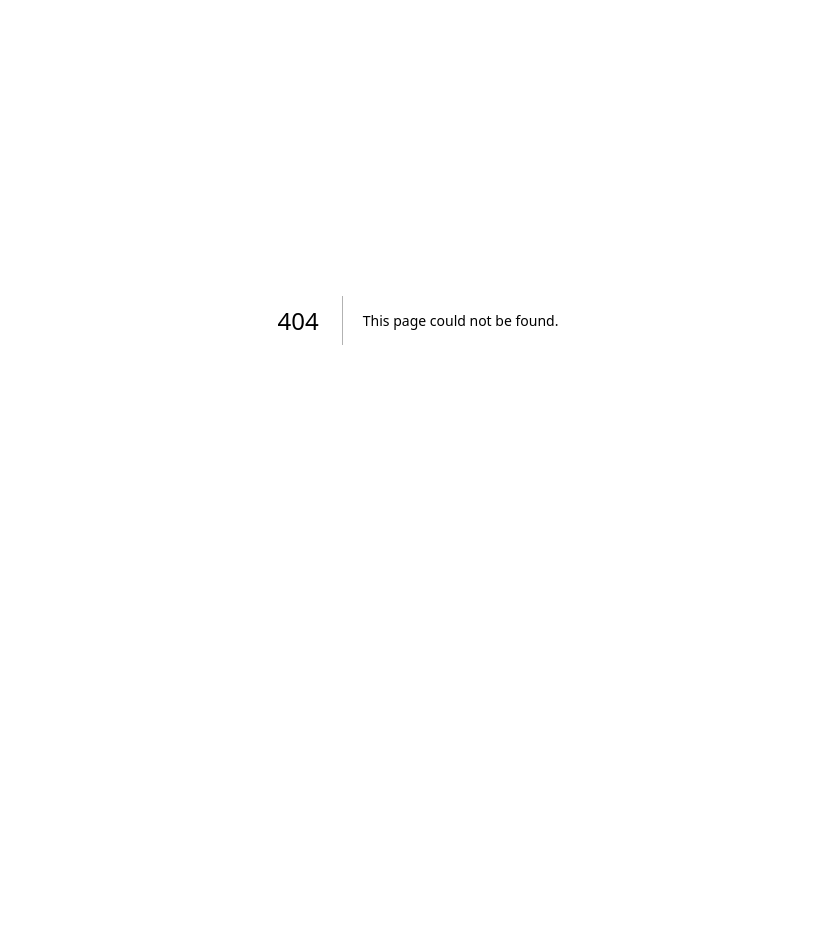
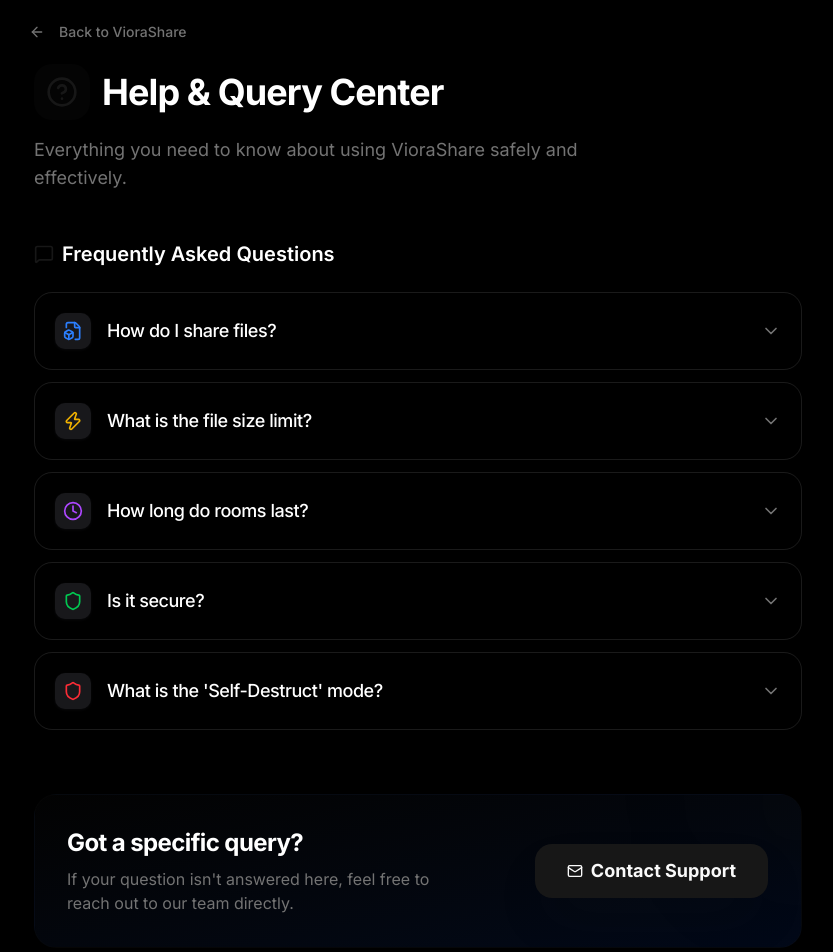
Before and after one commit to sachusorav/VioraShare, a Next.js app: page /help in a window 1280 px wide. Before the commit this address had no page. Shown: the part 80-1032 px from the top of the page, without its empty margins (222-1055 px from the left). Before the commit the page ends 800 px from the top, so only its background shows below. Built offline with nearby package versions, Linux system fonts and the light colour scheme.

Commit message:
feat: implement professional Help & Query Center with interactive FAQ

```diff
--- /dev/null
+++ b/src/app/help/page.tsx
@@ -0,0 +1,151 @@
+"use client";
+
+import { useState } from "react";
+import Link from "next/link";
+import { Button } from "@/components/ui/button";
+import {
+  ArrowLeft,
+  HelpCircle,
+  ChevronDown,
+  Mail,
+  Shield,
+  Clock,
+  Zap,
+  FileBox,
+  MessageSquare
+} from "lucide-react";
+import { motion, AnimatePresence } from "framer-motion";
+
+const faqs = [
+  {
+    question: "How do I share files?",
+    answer: "Simply create a 'Room' with a custom duration (15m, 1h, or 24h) and a passcode. Once the room is created, upload your files and share the magic link or the room ID and passcode with your friends. Everything syncs instantly!",
+    icon: <FileBox className="w-5 h-5 text-blue-500" />
+  },
+  {
+    question: "What is the file size limit?",
+    answer: "VioraShare currently supports files up to 50MB for optimal speed and reliability. If you need larger file support, feel free to reach out to our team.",
+    icon: <Zap className="w-5 h-5 text-yellow-500" />
+  },
+  {
+    question: "How long do rooms last?",
+    answer: "You are the master! You can choose 15 minutes for a quick drop, 1 hour for a meeting, or 24 hours for long-term collaboration. Once the timer hits zero, the room and all its files are permanently deleted from our servers.",
+    icon: <Clock className="w-5 h-5 text-purple-500" />
+  },
+  {
+    question: "Is it secure?",
+    answer: "Absolutely. We don't require accounts, so your personal identity is never at risk. Files are stored in secure, encrypted buckets and protected by the room passcode you set. Plus, our 'Self-Destruct' feature ensures files expire instantly after download.",
+    icon: <Shield className="w-5 h-5 text-green-500" />
+  },
+  {
+    question: "What is the 'Self-Destruct' mode?",
+    answer: "When enabled, 'Self-Destruct' ensures that once a file is downloaded, it is immediately deleted from our server. This is the ultimate privacy tier for highly sensitive sharing.",
+    icon: <Shield className="w-5 h-5 text-red-500" />
+  }
+];
+
+export default function HelpPage() {
+  const [openIndex, setOpenIndex] = useState<number | null>(null);
+
+  const toggle = (index: number) => {
+    setOpenIndex(openIndex === index ? null : index);
+  };
+
+  return (
+    <main className="min-h-screen bg-black text-white p-6 md:p-24 selection:bg-primary/30 selection:text-primary-foreground">
+      <div className="max-w-3xl mx-auto space-y-12 animate-in fade-in slide-in-from-bottom-4 duration-700">
+
+        {/* Header Section */}
+        <div className="space-y-4">
+          <Link href="/">
+            <Button variant="ghost" className="mb-4 -ml-4 hover:bg-white/5 transition-colors text-muted-foreground">
+              <ArrowLeft className="w-4 h-4 mr-2" />
+              Back to VioraShare
+            </Button>
+          </Link>
+          <div className="flex items-center gap-3">
+            <div className="p-3 bg-primary/20 rounded-2xl relative">
+              <div className="absolute inset-0 bg-primary/40 rounded-2xl blur-xl animate-pulse -z-10" />
+              <HelpCircle className="w-8 h-8 text-primary" />
+            </div>
+            <h1 className="text-4xl font-bold tracking-tight">Help & Query Center</h1>
+          </div>
+          <p className="text-muted-foreground text-lg max-w-xl">
+            Everything you need to know about using VioraShare safely and effectively.
+          </p>
+        </div>
+
+        {/* FAQ Section */}
+        <div className="space-y-4">
+          <h2 className="text-xl font-semibold mb-6 flex items-center gap-2">
+            <MessageSquare className="w-5 h-5 text-primary" />
+            Frequently Asked Questions
+          </h2>
+
+          <div className="space-y-3">
+            {faqs.map((faq, index) => (
+              <div
+                key={index}
+                className={`border border-white/10 rounded-2xl overflow-hidden transition-all duration-300 ${
+                  openIndex === index ? 'bg-white/5 ring-1 ring-primary/30' : 'bg-transparent hover:bg-white/5'
+                }`}
+              >
+                <button
+                  onClick={() => toggle(index)}
+                  className="w-full flex items-center justify-between p-5 text-left focus:outline-none"
+                >
+                  <div className="flex items-center gap-4">
+                    <div className="p-2 rounded-lg bg-zinc-900 shadow-sm shadow-zinc-950">
+                      {faq.icon}
+                    </div>
+                    <span className="font-medium text-lg tracking-tight">{faq.question}</span>
+                  </div>
+                  <ChevronDown className={`w-5 h-5 text-muted-foreground transition-transform duration-300 ${openIndex === index ? 'rotate-180' : ''}`} />
+                </button>
+
+                <AnimatePresence>
+                  {openIndex === index && (
+                    <motion.div
+                      initial={{ height: 0, opacity: 0 }}
+                      animate={{ height: "auto", opacity: 1 }}
+                      exit={{ height: 0, opacity: 0 }}
+                      className="px-5 pb-5 ml-14"
+                    >
+                      <p className="text-zinc-400 leading-relaxed max-w-xl text-base">
+                        {faq.answer}
+                      </p>
+                    </motion.div>
+                  )}
+                </AnimatePresence>
+              </div>
+            ))}
+          </div>
+        </div>
+
+        {/* Contact Support Card */}
+        <div className="mt-16 p-8 rounded-3xl bg-gradient-to-br from-primary/10 to-blue-600/10 border border-primary/20 relative overflow-hidden group">
+          <div className="absolute top-0 right-0 w-32 h-32 bg-primary/20 blur-[60px] rounded-full -translate-y-1/2 translate-x-1/2 group-hover:bg-primary/30 transition-all duration-500" />
+          <div className="relative z-10 flex flex-col md:flex-row items-center justify-between gap-8">
+            <div className="space-y-2 text-center md:text-left">
+              <h3 className="text-2xl font-bold tracking-tight">Got a specific query?</h3>
+              <p className="text-muted-foreground max-w-sm">
+                If your question isn't answered here, feel free to reach out to our team directly.
+              </p>
+            </div>
+            <Link href="mailto:heyimsachin009@gmail.com">
+              <Button size="lg" className="rounded-2xl gap-2 h-14 px-8 text-lg font-bold shadow-2xl shadow-primary/20 hover:scale-105 transition-all">
+                <Mail className="w-5 h-5" />
+                Contact Support
+              </Button>
+            </Link>
+          </div>
+        </div>
+
+        <footer className="pt-12 border-t border-white/10 text-center text-muted-foreground text-sm flex flex-col items-center gap-2">
+           <p>&copy; 2026 VioraShare Tech. Built by Sachin Kumar.</p>
+           <p className="text-[10px] text-muted-foreground/40 font-mono tracking-widest uppercase">Privacy-First Communication</p>
+        </footer>
+      </div>
+    </main>
+  );
+}
--- a/src/app/page.tsx
+++ b/src/app/page.tsx
@@ -29,6 +29,7 @@
 
         <footer className="mt-12 text-center text-[10px] text-muted-foreground/40 space-y-3">
           <div className="flex items-center justify-center gap-4">
+            <Link href="/help" className="hover:text-primary transition-colors">Help & FAQ</Link>
             <Link href="/privacy" className="hover:text-primary transition-colors">Privacy Policy</Link>
             <Link href="/terms" className="hover:text-primary transition-colors">Terms of Service</Link>
           </div>
--- a/src/app/room/[id]/page.tsx
+++ b/src/app/room/[id]/page.tsx
@@ -1,6 +1,7 @@
 import { cookies } from "next/headers";
 import { redirect } from "next/navigation";
-import prisma from "@/lib/prisma";
+import Link from "next/link";
+import { prisma } from "@/lib/prisma";
 import { RoomDashboard } from "@/components/room-dashboard";
 
 export default async function RoomPage({ params }: { params: Promise<{ id: string }> }) {
@@ -40,8 +41,15 @@
       <main className="flex-1 w-full max-w-5xl mx-auto p-4 md:p-8 pt-8 md:pt-12 relative z-10 flex flex-col h-full">
         <RoomDashboard initialFiles={room.files} roomId={room.id} expiresAt={room.expiresAt.toISOString()} />
 
-        <footer className="mt-auto py-12 text-center text-[10px] text-muted-foreground/30 uppercase tracking-[0.2em]">
-          VioraShield Protected Environment
+        <footer className="mt-auto py-12 flex flex-col items-center gap-4">
+          <div className="flex items-center justify-center gap-6 text-[10px] text-muted-foreground/30 uppercase tracking-[0.2em] font-medium">
+            <Link href="/help" className="hover:text-primary transition-colors">Help</Link>
+            <Link href="/privacy" className="hover:text-primary transition-colors">Privacy</Link>
+            <Link href="/terms" className="hover:text-primary transition-colors">Terms</Link>
+          </div>
+          <p className="text-[10px] text-muted-foreground/20 uppercase tracking-[0.3em]">
+            VioraShield™ Protected Environment
+          </p>
         </footer>
       </main>
     </div>
```
